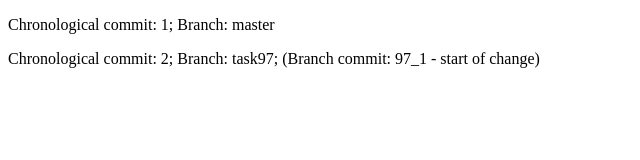
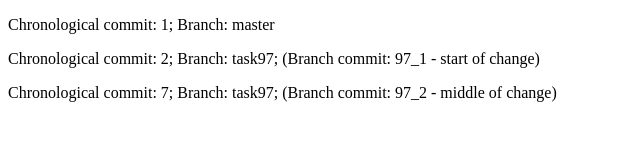
Before and after one commit to BoiseState/CS471-Assignments-TaskBranchWorkflow, a plain HTML site: page index.html in a window 1280 px wide. Shown: the whole page, without its empty margins (0-640 px from the left). Drawn offline with Linux system fonts and the light colour scheme.

Commit message:
Chronological commit:  7; Branch: task97; (Branch commit: 97_2 - middle of change)

```diff
--- a/index.html
+++ b/index.html
@@ -9,5 +9,6 @@
 <body>
     <p>Chronological commit:  1; Branch: master</p>
     <p>Chronological commit:  2; Branch: task97; (Branch commit: 97_1 - start of change)</p>
+    <p>Chronological commit:  7; Branch: task97; (Branch commit: 97_2 - middle of change)</p>
 </body>
 </html>
```
